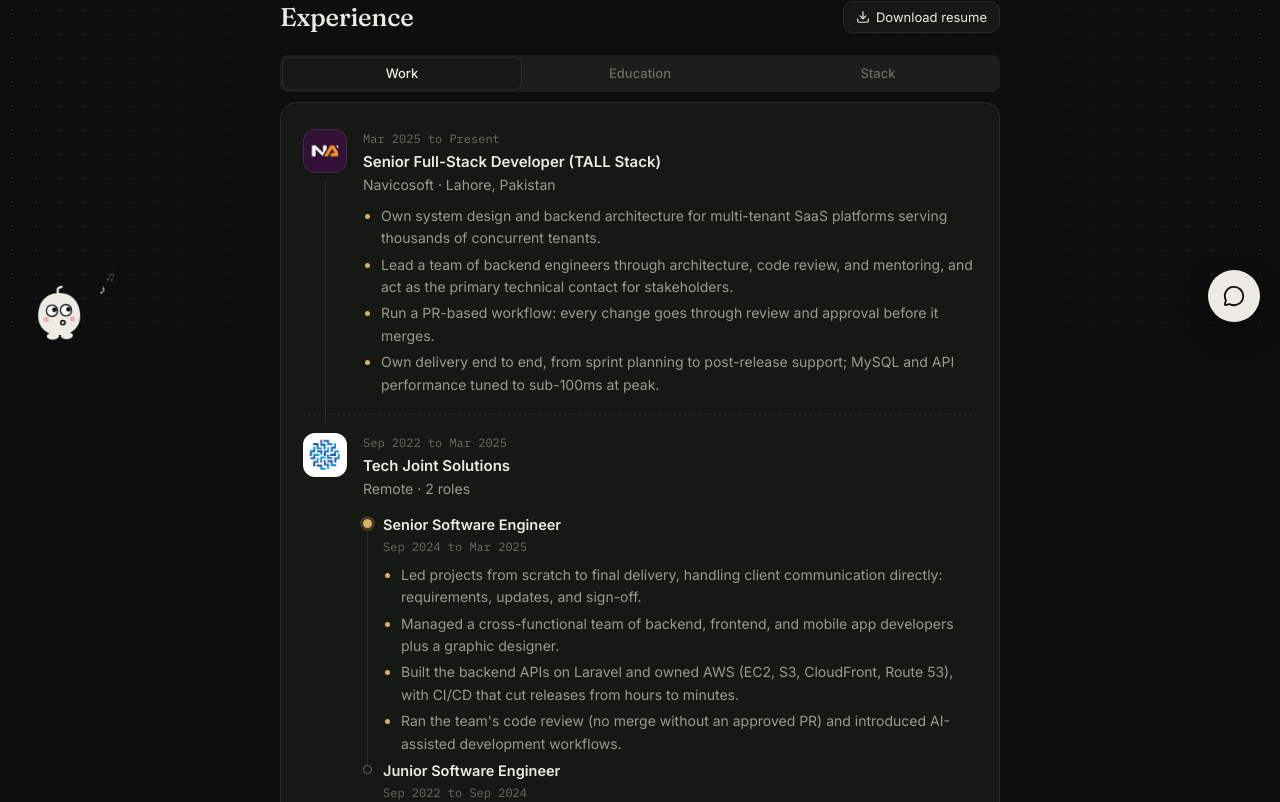
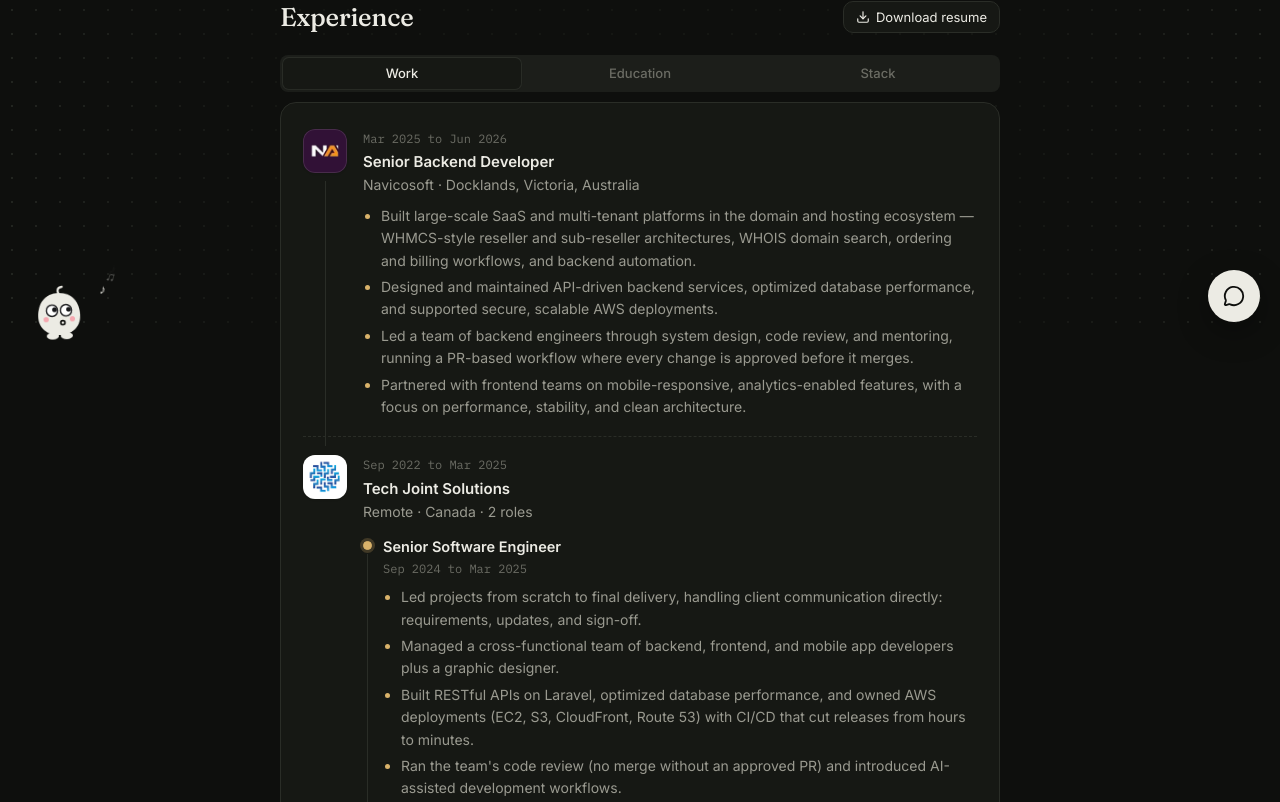
Before and after one commit to mumairtufail/umair, a Next.js app: page / in a window 1280 px wide. Shown: the part 458-1260 px from the top of the page. Built offline with nearby package versions, Linux system fonts and the light colour scheme.

Commit message:
Update experience from LinkedIn: Navicosoft senior backend role in Docklands, Tech Joint remote for Canada

```diff
--- a/data/content.ts
+++ b/data/content.ts
@@ -36,16 +36,16 @@ export const experience: Entry[] = [
     logo: "N",
     logoSrc: "/logos/navicosoft.png",
     org: "Navicosoft",
-    place: "Lahore, Pakistan",
+    place: "Docklands, Victoria, Australia",
     roles: [
       {
-        title: "Senior Full-Stack Developer (TALL Stack)",
-        when: "Mar 2025 to Present",
+        title: "Senior Backend Developer",
+        when: "Mar 2025 to Jun 2026",
         bullets: [
-          "Own system design and backend architecture for multi-tenant SaaS platforms serving thousands of concurrent tenants.",
-          "Lead a team of backend engineers through architecture, code review, and mentoring, and act as the primary technical contact for stakeholders.",
-          "Run a PR-based workflow: every change goes through review and approval before it merges.",
-          "Own delivery end to end, from sprint planning to post-release support; MySQL and API performance tuned to sub-100ms at peak.",
+          "Built large-scale SaaS and multi-tenant platforms in the domain and hosting ecosystem — WHMCS-style reseller and sub-reseller architectures, WHOIS domain search, ordering and billing workflows, and backend automation.",
+          "Designed and maintained API-driven backend services, optimized database performance, and supported secure, scalable AWS deployments.",
+          "Led a team of backend engineers through system design, code review, and mentoring, running a PR-based workflow where every change is approved before it merges.",
+          "Partnered with frontend teams on mobile-responsive, analytics-enabled features, with a focus on performance, stability, and clean architecture.",
         ],
       },
     ],
@@ -54,7 +54,7 @@ export const experience: Entry[] = [
     logo: "T",
     logoSrc: "/logos/techjoint.png",
     org: "Tech Joint Solutions",
-    place: "Remote",
+    place: "Remote · Canada",
     roles: [
       {
         title: "Senior Software Engineer",
@@ -62,7 +62,7 @@ export const experience: Entry[] = [
         bullets: [
           "Led projects from scratch to final delivery, handling client communication directly: requirements, updates, and sign-off.",
           "Managed a cross-functional team of backend, frontend, and mobile app developers plus a graphic designer.",
-          "Built the backend APIs on Laravel and owned AWS (EC2, S3, CloudFront, Route 53), with CI/CD that cut releases from hours to minutes.",
+          "Built RESTful APIs on Laravel, optimized database performance, and owned AWS deployments (EC2, S3, CloudFront, Route 53) with CI/CD that cut releases from hours to minutes.",
           "Ran the team's code review (no merge without an approved PR) and introduced AI-assisted development workflows.",
         ],
       },
@@ -248,7 +248,7 @@ cloud:    AWS · Redis · CI/CD · Linux · cPanel/WHM`,
 Domain Platform    direct Verisign/CentralNic, ICANN
 DigiBot            WhatsApp RAG pipeline, Qdrant + OpenAI
 911 Limo           ride-share platform, World Cup 2026`,
-  experience: `Navicosoft   Senior Full-Stack Dev      Mar 2025 to now
+  experience: `Navicosoft   Senior Backend Engineer    Mar 2025 to Jun 2026
 Tech Joint   Senior Software Engineer   Sep 2024 to Mar 2025
 Tech Joint   Junior Software Engineer   Sep 2022 to Sep 2024`,
   contact: `email:    mumairtufail786@gmail.com
```
